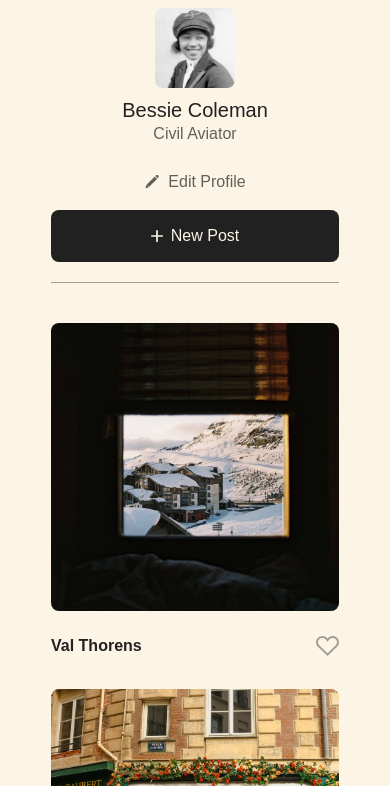
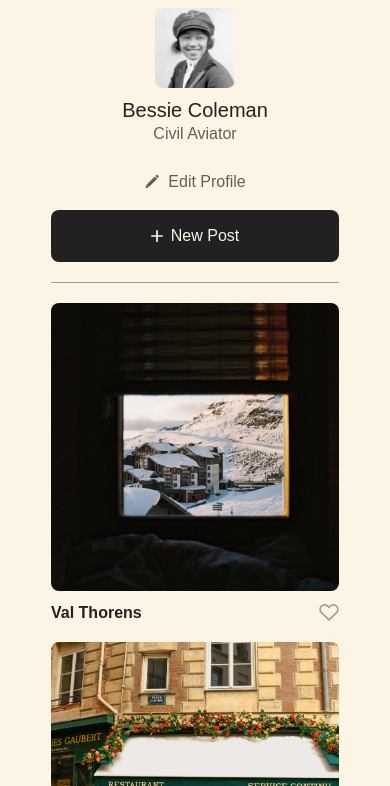
Before and after one commit to marianaa-vrod/se_project_spots, a plain HTML site: page index.html in a window 390 px wide. Shown: the part 58-844 px from the top of the page. Drawn offline with Linux system fonts and the light colour scheme; a web font is replaced by a local one.

Commit message:
correct errors

```diff
--- a/blocks/card.css
+++ b/blocks/card.css
@@ -33,19 +33,20 @@
   align-items: center;
   margin: 12px 0 0;
   font-weight: 500;
-  font-size: 20px;
   line-height: 1.2;
   color: #212121;
 }
 
 .card__title {
+  margin: 0;
+  max-width: 350px;
+  font-size: 20px;
   text-overflow: ellipsis;
   overflow: hidden;
   line-clamp: 3;
   -webkit-line-clamp: 3;
   -webkit-box-orient: vertical;
   white-space: nowrap;
-  max-width: 350px;
 }
 
 @media screen and (max-width: 627px) {
@@ -57,4 +58,9 @@
     max-width: 250px;
     font-size: 16px;
   }
+
+  .card__like-button {
+    width: 20px;
+    height: 18px;
+  }
 }
--- a/blocks/cards.css
+++ b/blocks/cards.css
@@ -1,7 +1,7 @@
 .cards__column {
   list-style-type: none;
   padding: 20px 0 40px;
-  margin: 20px 0 60px;
+  margin: 0;
   display: grid;
   grid-template-columns: repeat(auto-fit, 413px);
   justify-content: center;
```
